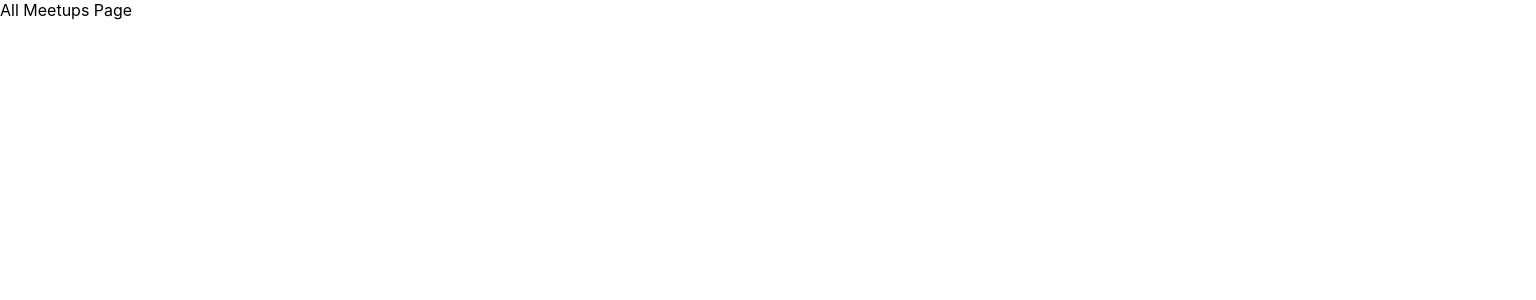
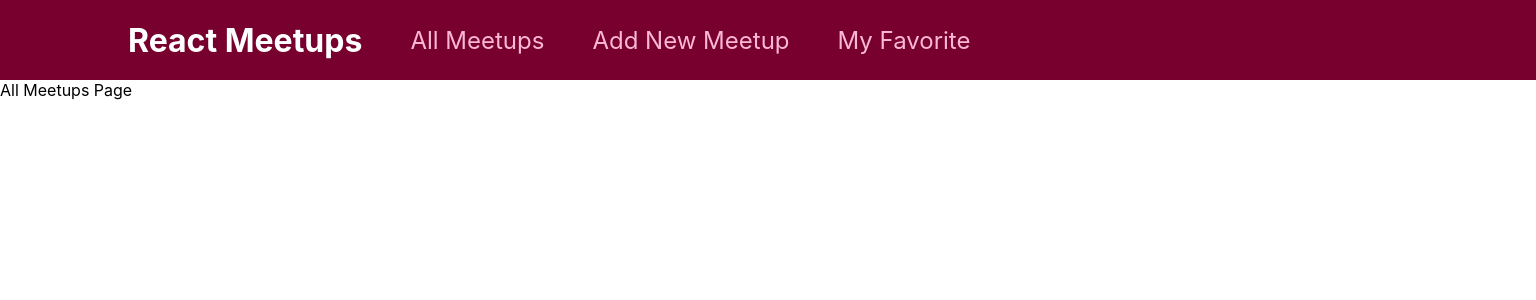
Before and after one commit to Deep-Ramani/meetup-app, a React (Create React App) app: page / in a window 1280 px wide. Shown: the top 300 px of the page, 1536 px wide, since content can reach past the window. Built offline with nearby package versions, Linux system fonts and the light colour scheme.

Commit message:
Create Navigation Bar

```diff
--- a/src/App.js
+++ b/src/App.js
@@ -1,5 +1,6 @@
 import { Route, Routes } from 'react-router-dom';
 import './App.css';
+import MainNavigation from './components/layout/MainNavigation';
 import AllMeetupsPage from './pages/AllMeetups';
 import FavoritesPage from './pages/Favorites';
 import NewMeetupPage from './pages/NewMeetup';
@@ -7,6 +8,7 @@
 function App() {
   return (
     <div>
+    <MainNavigation/>
     <Routes>
      <Route path='/' element={<AllMeetupsPage/>}/>
      <Route path='/new-meetup' element={<NewMeetupPage/>}/>
--- /dev/null
+++ b/src/components/layout/MainNavigation.js
@@ -0,0 +1,27 @@
+import React from "react";
+import { Link } from "react-router-dom";
+import classes from './MainNavigation.module.css'
+const MainNavigation = () => {
+  return (
+    <>
+      <header className={classes.header}>
+        <div className={classes.logo}>React Meetups</div>
+        <nav>
+          <ul>
+            <li>
+              <Link to="/">All Meetups</Link>
+            </li>
+            <li>
+              <Link to="/new-meetup">Add New Meetup</Link>
+            </li>
+            <li>
+              <Link to="/favorites">My Favorite</Link>
+            </li>
+          </ul>
+        </nav>
+      </header>
+    </>
+  );
+};
+
+export default MainNavigation;
--- /dev/null
+++ b/src/components/layout/MainNavigation.module.css
@@ -0,0 +1,49 @@
+
+
+.header {
+  width: 100%;
+  height: 5rem;
+  display: flex;
+  align-items: center;
+  /* justify-content:space-between; */
+  background-color: #77002e;
+  padding: 0 10%;
+}
+
+.logo {
+  font-size: 2rem;
+  color: white;
+  font-weight: bold;
+}
+
+.header ul {
+  list-style: none;
+  margin: 0;
+  padding: 0;
+  display: flex;
+  align-items: baseline;
+}
+
+.header li {
+  margin-left: 3rem;
+}
+
+.header a {
+  text-decoration: none;
+  font-size: 1.5rem;
+  color: #fcb8d2;
+}
+
+.header a:hover,
+.header a:active,
+.header a.active {
+  color: white;
+}
+
+.badge {
+  background-color: #cc2062;
+  color: white;
+  border-radius: 12px;
+  padding: 0 1rem;
+  margin-left: 0.5rem;
+}
```
